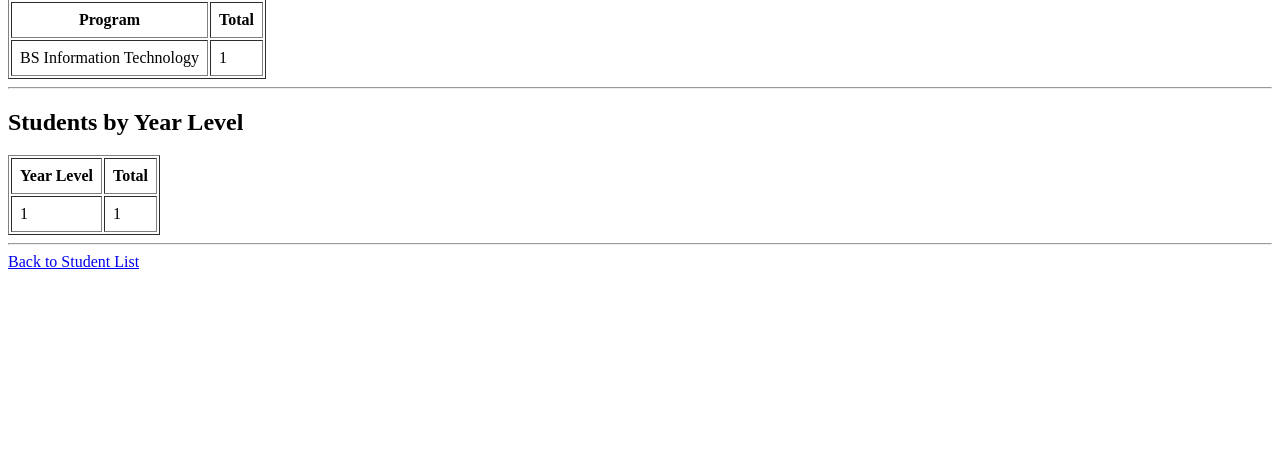
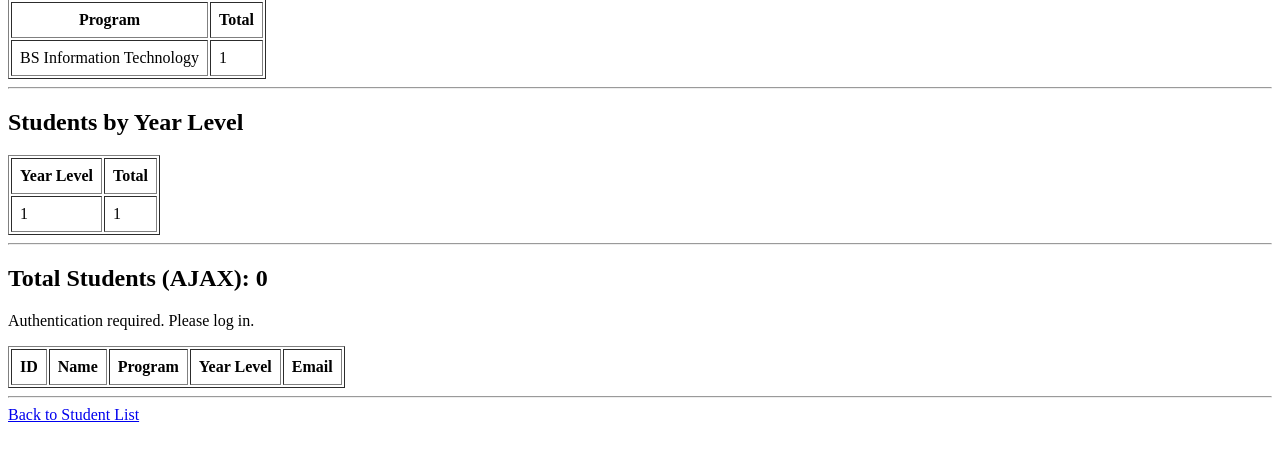
Before and after one commit to ajvsungastudent-afk/SUNGAALVINJAN_DjangoWebApp, a Django app: page /registration/dashboard/ in a window 1280 px wide. Shown: the part 231-692 px from the top of the page. Run offline with Django 5.2, Linux system fonts and the light colour scheme; data comes from the database, SQL or seed files in the repository; lists and menus that the app fills with data are empty.

Commit message:
Implement AJAX Student Dashboard

```diff
--- /dev/null
+++ b/registration/static/registration/js/student_dashboard.js
@@ -0,0 +1,55 @@
+async function loadStudents() {
+    const loadingMessage = document.getElementById("loading-message");
+    const errorMessage = document.getElementById("error-message");
+    const studentCount = document.getElementById("student-count");
+    const tableBody = document.getElementById("student-table-body");
+
+    try {
+        loadingMessage.textContent = "Loading students...";
+        errorMessage.textContent = "";
+
+        const response = await fetch("/api/students/");
+
+        if (!response.ok) {
+            if (response.status === 401) {
+                throw new Error("Authentication required. Please log in.");
+            }
+            throw new Error(`HTTP error: ${response.status}`);
+        }
+
+        const data = await response.json();
+
+        studentCount.textContent = data.count;
+        tableBody.innerHTML = "";
+
+        if (data.students.length === 0) {
+            const row = document.createElement("tr");
+            row.innerHTML = `
+                <td colspan="5">
+                    No Student records found.
+                </td>
+            `;
+            tableBody.appendChild(row);
+        } else {
+            data.students.forEach(student => {
+                const row = document.createElement("tr");
+                row.innerHTML = `
+                    <td>${student.id}</td>
+                    <td>${student.student_name}</td>
+                    <td>${student.program}</td>
+                    <td>${student.year_level}</td>
+                    <td>${student.email}</td>
+                `;
+                tableBody.appendChild(row);
+            });
+        }
+
+        loadingMessage.textContent = "";
+    } catch (error) {
+        loadingMessage.textContent = "";
+        errorMessage.textContent = error.message;
+        console.error("Student loading error:", error);
+    }
+}
+
+loadStudents();
--- a/registration/templates/registration/student_dashboard.html
+++ b/registration/templates/registration/student_dashboard.html
@@ -1,3 +1,4 @@
+{% load static %}
 <!DOCTYPE html>
 <html>
 <head>
@@ -50,6 +51,32 @@
     </table>
 
     <hr>
+
+    <h2>
+        Total Students (AJAX):
+        <span id="student-count">0</span>
+    </h2>
+
+    <p id="loading-message">Loading students...</p>
+    <p id="error-message"></p>
+
+    <table border="1" cellpadding="8" id="student-table">
+        <thead>
+            <tr>
+                <th>ID</th>
+                <th>Name</th>
+                <th>Program</th>
+                <th>Year Level</th>
+                <th>Email</th>
+            </tr>
+        </thead>
+        <tbody id="student-table-body">
+        </tbody>
+    </table>
+
+    <hr>
     <a href="{% url 'student_list' %}">Back to Student List</a>
+
+    <script src="{% static 'registration/js/student_dashboard.js' %}"></script>
 </body>
 </html>
```
